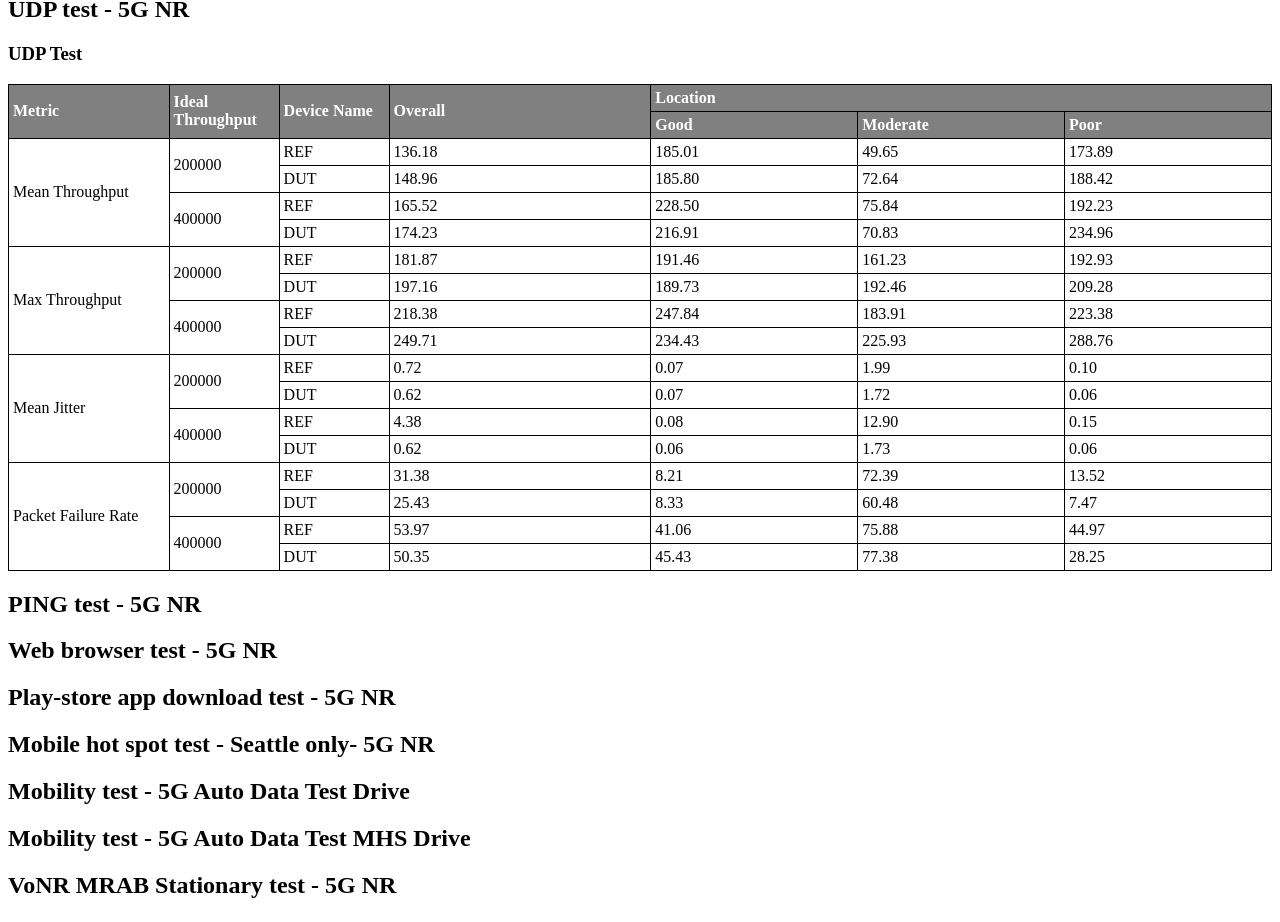
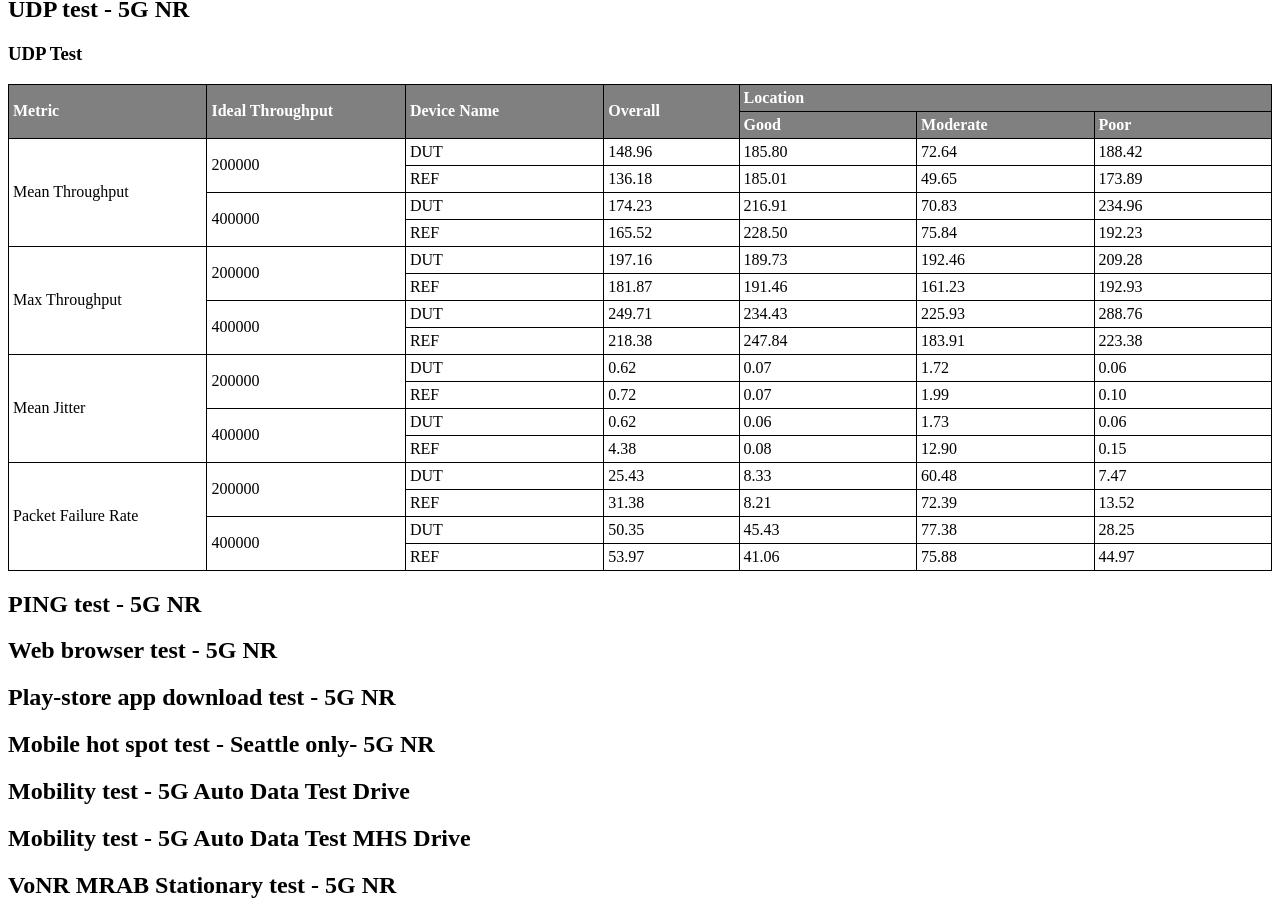
Before and after one commit to LiJieSu0/Fit4Launch_Report, a React (Create React App) app in the folder report-generator-app/: page / in a window 1280 px wide. Shown: the part 4055-4977 px from the top of the page. Built offline with nearby package versions, Linux system fonts and the light colour scheme; what chartjs-plugin-datalabels would draw is missing.

Commit message:
modify udp table style

```diff
--- a/report-generator-app/src/ReportDetails/DataPerformance/DpDetailsPage.js
+++ b/report-generator-app/src/ReportDetails/DataPerformance/DpDetailsPage.js
@@ -71,6 +71,17 @@ function DpDetailsPage() {
 
   const udpDL_Stationary_DL = [
     // Mean Throughput - 200 Mbps
+
+    {
+      metric: "Mean Throughput",
+      idealThroughput: "200000",
+      deviceName: "DUT",
+      location: {
+        good: udp_Stationary_Data.Good["UDP Download Task at 200 Mbps for 10 seconds"]["dut_5G auto_UDP DL 200M 10sec_Good"].Throughput.Mean,
+        moderate: udp_Stationary_Data.Moderate["UDP Download Task at 200 Mbps for 10 seconds"]["dut_5G auto_UDP Download Task at 200 Mbps for 10"].Throughput.Mean,
+        poor: udp_Stationary_Data.Poor["UDP Download Task at 200 Mbps for 10 seconds"]["dut_5G auto_UDP Download Task at 200 Mbps for 10 seconds_Poor Coverage_DA Test"].Throughput.Mean,
+      },
+    },
     {
       metric: "Mean Throughput",
       idealThroughput: "200000",
@@ -81,17 +92,18 @@ function DpDetailsPage() {
         poor: udp_Stationary_Data.Poor["UDP Download Task at 200 Mbps for 10 seconds"]["ref_5G auto_UDP Download Task at 200 Mbps for 10 seconds_Poor Coverage_DA Test"].Throughput.Mean,
       },
     },
+    // Mean Throughput - 400 Mbps
+
     {
       metric: "Mean Throughput",
-      idealThroughput: "200000",
+      idealThroughput: "400000",
       deviceName: "DUT",
       location: {
-        good: udp_Stationary_Data.Good["UDP Download Task at 200 Mbps for 10 seconds"]["dut_5G auto_UDP DL 200M 10sec_Good"].Throughput.Mean,
-        moderate: udp_Stationary_Data.Moderate["UDP Download Task at 200 Mbps for 10 seconds"]["dut_5G auto_UDP Download Task at 200 Mbps for 10"].Throughput.Mean,
-        poor: udp_Stationary_Data.Poor["UDP Download Task at 200 Mbps for 10 seconds"]["dut_5G auto_UDP Download Task at 200 Mbps for 10 seconds_Poor Coverage_DA Test"].Throughput.Mean,
+        good: udp_Stationary_Data.Good["UDP Download Task at 400 Mbps for 10 seconds"]["dut_5G auto_UDP DL 400M 10sec_Good"].Throughput.Mean,
+        moderate: udp_Stationary_Data.Moderate["UDP Download Task at 400 Mbps for 10 seconds"]["dut_5G auto_UDP Download Task at 400 Mbps for 10 seconds"].Throughput.Mean,
+        poor: udp_Stationary_Data.Poor["UDP Download Task at 400 Mbps for 10 seconds"]["dut_5G auto_UDP Download Task at 400 Mbps for 10 seconds_Poor Coverage_DA Test"].Throughput.Mean,
       },
     },
-    // Mean Throughput - 400 Mbps
     {
       metric: "Mean Throughput",
       idealThroughput: "400000",
@@ -102,17 +114,18 @@ function DpDetailsPage() {
         poor: udp_Stationary_Data.Poor["UDP Download Task at 400 Mbps for 10 seconds"]["ref_5G auto_UDP Download Task at 400 Mbps for 10 seconds_Poor Coverage_DA Test"].Throughput.Mean,
       },
     },
+    // Max Throughput - 200 Mbps
+
     {
-      metric: "Mean Throughput",
-      idealThroughput: "400000",
+      metric: "Max Throughput",
+      idealThroughput: "200000",
       deviceName: "DUT",
       location: {
-        good: udp_Stationary_Data.Good["UDP Download Task at 400 Mbps for 10 seconds"]["dut_5G auto_UDP DL 400M 10sec_Good"].Throughput.Mean,
-        moderate: udp_Stationary_Data.Moderate["UDP Download Task at 400 Mbps for 10 seconds"]["dut_5G auto_UDP Download Task at 400 Mbps for 10 seconds"].Throughput.Mean,
-        poor: udp_Stationary_Data.Poor["UDP Download Task at 400 Mbps for 10 seconds"]["dut_5G auto_UDP Download Task at 400 Mbps for 10 seconds_Poor Coverage_DA Test"].Throughput.Mean,
+        good: udp_Stationary_Data.Good["UDP Download Task at 200 Mbps for 10 seconds"]["dut_5G auto_UDP DL 200M 10sec_Good"].Throughput.Maximum,
+        moderate: udp_Stationary_Data.Moderate["UDP Download Task at 200 Mbps for 10 seconds"]["dut_5G auto_UDP Download Task at 200 Mbps for 10"].Throughput.Maximum,
+        poor: udp_Stationary_Data.Poor["UDP Download Task at 200 Mbps for 10 seconds"]["dut_5G auto_UDP Download Task at 200 Mbps for 10 seconds_Poor Coverage_DA Test"].Throughput.Maximum,
       },
     },
-    // Max Throughput - 200 Mbps
     {
       metric: "Max Throughput",
       idealThroughput: "200000",
@@ -123,17 +136,18 @@ function DpDetailsPage() {
         poor: udp_Stationary_Data.Poor["UDP Download Task at 200 Mbps for 10 seconds"]["ref_5G auto_UDP Download Task at 200 Mbps for 10 seconds_Poor Coverage_DA Test"].Throughput.Maximum,
       },
     },
+    // Max Throughput - 400 Mbps
+
     {
       metric: "Max Throughput",
-      idealThroughput: "200000",
+      idealThroughput: "400000",
       deviceName: "DUT",
       location: {
-        good: udp_Stationary_Data.Good["UDP Download Task at 200 Mbps for 10 seconds"]["dut_5G auto_UDP DL 200M 10sec_Good"].Throughput.Maximum,
-        moderate: udp_Stationary_Data.Moderate["UDP Download Task at 200 Mbps for 10 seconds"]["dut_5G auto_UDP Download Task at 200 Mbps for 10"].Throughput.Maximum,
-        poor: udp_Stationary_Data.Poor["UDP Download Task at 200 Mbps for 10 seconds"]["dut_5G auto_UDP Download Task at 200 Mbps for 10 seconds_Poor Coverage_DA Test"].Throughput.Maximum,
+        good: udp_Stationary_Data.Good["UDP Download Task at 400 Mbps for 10 seconds"]["dut_5G auto_UDP DL 400M 10sec_Good"].Throughput.Maximum,
+        moderate: udp_Stationary_Data.Moderate["UDP Download Task at 400 Mbps for 10 seconds"]["dut_5G auto_UDP Download Task at 400 Mbps for 10 seconds"].Throughput.Maximum,
+        poor: udp_Stationary_Data.Poor["UDP Download Task at 400 Mbps for 10 seconds"]["dut_5G auto_UDP Download Task at 400 Mbps for 10 seconds_Poor Coverage_DA Test"].Throughput.Maximum,
       },
     },
-    // Max Throughput - 400 Mbps
     {
       metric: "Max Throughput",
       idealThroughput: "400000",
@@ -144,17 +158,18 @@ function DpDetailsPage() {
         poor: udp_Stationary_Data.Poor["UDP Download Task at 400 Mbps for 10 seconds"]["ref_5G auto_UDP Download Task at 400 Mbps for 10 seconds_Poor Coverage_DA Test"].Throughput.Maximum,
       },
     },
+    // Mean Jitter - 200 Mbps
+
     {
-      metric: "Max Throughput",
-      idealThroughput: "400000",
+      metric: "Mean Jitter",
+      idealThroughput: "200000",
       deviceName: "DUT",
       location: {
-        good: udp_Stationary_Data.Good["UDP Download Task at 400 Mbps for 10 seconds"]["dut_5G auto_UDP DL 400M 10sec_Good"].Throughput.Maximum,
-        moderate: udp_Stationary_Data.Moderate["UDP Download Task at 400 Mbps for 10 seconds"]["dut_5G auto_UDP Download Task at 400 Mbps for 10 seconds"].Throughput.Maximum,
-        poor: udp_Stationary_Data.Poor["UDP Download Task at 400 Mbps for 10 seconds"]["dut_5G auto_UDP Download Task at 400 Mbps for 10 seconds_Poor Coverage_DA Test"].Throughput.Maximum,
+        good: udp_Stationary_Data.Good["UDP Download Task at 200 Mbps for 10 seconds"]["dut_5G auto_UDP DL 200M 10sec_Good"].Jitter.Mean,
+        moderate: udp_Stationary_Data.Moderate["UDP Download Task at 200 Mbps for 10 seconds"]["dut_5G auto_UDP Download Task at 200 Mbps for 10"].Jitter.Mean,
+        poor: udp_Stationary_Data.Poor["UDP Download Task at 200 Mbps for 10 seconds"]["dut_5G auto_UDP Download Task at 200 Mbps for 10 seconds_Poor Coverage_DA Test"].Jitter.Mean,
       },
     },
-    // Mean Jitter - 200 Mbps
     {
       metric: "Mean Jitter",
       idealThroughput: "200000",
@@ -165,17 +180,18 @@ function DpDetailsPage() {
         poor: udp_Stationary_Data.Poor["UDP Download Task at 200 Mbps for 10 seconds"]["ref_5G auto_UDP Download Task at 200 Mbps for 10 seconds_Poor Coverage_DA Test"].Jitter.Mean,
       },
     },
+    // Mean Jitter - 400 Mbps
+
     {
       metric: "Mean Jitter",
-      idealThroughput: "200000",
+      idealThroughput: "400000",
       deviceName: "DUT",
       location: {
-        good: udp_Stationary_Data.Good["UDP Download Task at 200 Mbps for 10 seconds"]["dut_5G auto_UDP DL 200M 10sec_Good"].Jitter.Mean,
-        moderate: udp_Stationary_Data.Moderate["UDP Download Task at 200 Mbps for 10 seconds"]["dut_5G auto_UDP Download Task at 200 Mbps for 10"].Jitter.Mean,
-        poor: udp_Stationary_Data.Poor["UDP Download Task at 200 Mbps for 10 seconds"]["dut_5G auto_UDP Download Task at 200 Mbps for 10 seconds_Poor Coverage_DA Test"].Jitter.Mean,
+        good: udp_Stationary_Data.Good["UDP Download Task at 400 Mbps for 10 seconds"]["dut_5G auto_UDP DL 400M 10sec_Good"].Jitter.Mean,
+        moderate: udp_Stationary_Data.Moderate["UDP Download Task at 400 Mbps for 10 seconds"]["dut_5G auto_UDP Download Task at 400 Mbps for 10 seconds"].Jitter.Mean,
+        poor: udp_Stationary_Data.Poor["UDP Download Task at 400 Mbps for 10 seconds"]["dut_5G auto_UDP Download Task at 400 Mbps for 10 seconds_Poor Coverage_DA Test"].Jitter.Mean,
       },
     },
-    // Mean Jitter - 400 Mbps
     {
       metric: "Mean Jitter",
       idealThroughput: "400000",
@@ -186,17 +202,18 @@ function DpDetailsPage() {
         poor: udp_Stationary_Data.Poor["UDP Download Task at 400 Mbps for 10 seconds"]["ref_5G auto_UDP Download Task at 400 Mbps for 10 seconds_Poor Coverage_DA Test"].Jitter.Mean,
       },
     },
+    // Packet Failure Rate - 200 Mbps
+
     {
-      metric: "Mean Jitter",
-      idealThroughput: "400000",
+      metric: "Packet Failure Rate",
+      idealThroughput: "200000",
       deviceName: "DUT",
       location: {
-        good: udp_Stationary_Data.Good["UDP Download Task at 400 Mbps for 10 seconds"]["dut_5G auto_UDP DL 400M 10sec_Good"].Jitter.Mean,
-        moderate: udp_Stationary_Data.Moderate["UDP Download Task at 400 Mbps for 10 seconds"]["dut_5G auto_UDP Download Task at 400 Mbps for 10 seconds"].Jitter.Mean,
-        poor: udp_Stationary_Data.Poor["UDP Download Task at 400 Mbps for 10 seconds"]["dut_5G auto_UDP Download Task at 400 Mbps for 10 seconds_Poor Coverage_DA Test"].Jitter.Mean,
+        good: udp_Stationary_Data.Good["UDP Download Task at 200 Mbps for 10 seconds"]["dut_5G auto_UDP DL 200M 10sec_Good"]["Error Ratio"].Mean,
+        moderate: udp_Stationary_Data.Moderate["UDP Download Task at 200 Mbps for 10 seconds"]["dut_5G auto_UDP Download Task at 200 Mbps for 10"]["Error Ratio"].Mean,
+        poor: udp_Stationary_Data.Poor["UDP Download Task at 200 Mbps for 10 seconds"]["dut_5G auto_UDP Download Task at 200 Mbps for 10 seconds_Poor Coverage_DA Test"]["Error Ratio"].Mean,
       },
     },
-    // Packet Failure Rate - 200 Mbps
     {
       metric: "Packet Failure Rate",
       idealThroughput: "200000",
@@ -207,27 +224,8 @@ function DpDetailsPage() {
         poor: udp_Stationary_Data.Poor["UDP Download Task at 200 Mbps for 10 seconds"]["ref_5G auto_UDP Download Task at 200 Mbps for 10 seconds_Poor Coverage_DA Test"]["Error Ratio"].Mean,
       },
     },
-    {
-      metric: "Packet Failure Rate",
-      idealThroughput: "200000",
-      deviceName: "DUT",
-      location: {
-        good: udp_Stationary_Data.Good["UDP Download Task at 200 Mbps for 10 seconds"]["dut_5G auto_UDP DL 200M 10sec_Good"]["Error Ratio"].Mean,
-        moderate: udp_Stationary_Data.Moderate["UDP Download Task at 200 Mbps for 10 seconds"]["dut_5G auto_UDP Download Task at 200 Mbps for 10"]["Error Ratio"].Mean,
-        poor: udp_Stationary_Data.Poor["UDP Download Task at 200 Mbps for 10 seconds"]["dut_5G auto_UDP Download Task at 200 Mbps for 10 seconds_Poor Coverage_DA Test"]["Error Ratio"].Mean,
-      },
-    },
     // Packet Failure Rate - 400 Mbps
-    {
-      metric: "Packet Failure Rate",
-      idealThroughput: "400000",
-      deviceName: "REF",
-      location: {
-        good: udp_Stationary_Data.Good["UDP Download Task at 400 Mbps for 10 seconds"]["ref_5G auto_UDP DL 400M 10sec_Good"]["Error Ratio"].Mean,
-        moderate: udp_Stationary_Data.Moderate["UDP Download Task at 400 Mbps for 10 seconds"]["ref_5G auto_UDP Download Task at 400 Mbps for 10 seconds"]["Error Ratio"].Mean,
-        poor: udp_Stationary_Data.Poor["UDP Download Task at 400 Mbps for 10 seconds"]["ref_5G auto_UDP Download Task at 400 Mbps for 10 seconds_Poor Coverage_DA Test"]["Error Ratio"].Mean,
-      },
-    },
+
     {
       metric: "Packet Failure Rate",
       idealThroughput: "400000",
@@ -238,6 +236,16 @@ function DpDetailsPage() {
         poor: udp_Stationary_Data.Poor["UDP Download Task at 400 Mbps for 10 seconds"]["dut_5G auto_UDP Download Task at 400 Mbps for 10 seconds_Poor Coverage_DA Test"]["Error Ratio"].Mean,
       },
     },
+    {
+      metric: "Packet Failure Rate",
+      idealThroughput: "400000",
+      deviceName: "REF",
+      location: {
+        good: udp_Stationary_Data.Good["UDP Download Task at 400 Mbps for 10 seconds"]["ref_5G auto_UDP DL 400M 10sec_Good"]["Error Ratio"].Mean,
+        moderate: udp_Stationary_Data.Moderate["UDP Download Task at 400 Mbps for 10 seconds"]["ref_5G auto_UDP Download Task at 400 Mbps for 10 seconds"]["Error Ratio"].Mean,
+        poor: udp_Stationary_Data.Poor["UDP Download Task at 400 Mbps for 10 seconds"]["ref_5G auto_UDP Download Task at 400 Mbps for 10 seconds_Poor Coverage_DA Test"]["Error Ratio"].Mean,
+      },
+    }
   ];
 
   return (
--- a/report-generator-app/src/ReportDetails/DataPerformance/DpUdpTable.js
+++ b/report-generator-app/src/ReportDetails/DataPerformance/DpUdpTable.js
@@ -33,7 +33,7 @@ function DpUdpTable({ data, tableName }) {
   return (
     <div className="">
       <h3>{tableName}</h3>
-      <table className="device-info-table dp-details-table">
+      <table className="device-info-table udp-stationary-details-table">
         <thead>
           <tr>
             <th rowSpan="2">Metric</th>
--- a/report-generator-app/src/StyleScript/Restricted_Report_Style.css
+++ b/report-generator-app/src/StyleScript/Restricted_Report_Style.css
@@ -210,7 +210,30 @@
 {
   width: 8% !important;
 }
+/* ---UDP-- */
+.udp-stationary-details-table{
+  width: 100%;
+  table-layout: fixed; /* 讓 width 設定生效，而不是依內容決定寬度 */
+  border-collapse: collapse;
+}
 
+/* 第一欄固定 200px（或百分比） */
+.udp-stationary-details-table th:first-child,
+.udp-stationary-details-table td:first-child {
+  width: 15% !important;
+}
+
+.udp-stationary-details-table th:nth-child(2),
+.udp-stationary-details-table td:nth-child(2),
+.udp-stationary-details-table th:nth-child(3),
+.udp-stationary-details-table td:nth-child(3)
+{
+  width: 15% !important;
+}
+.udp-stationary-details-table th:nth-child(4),
+.udp-stationary-details-table td:nth-child(4){
+  width: 10%;
+}
 .average-pass {
   background-color: var(--performance-pass);
   color: #FFFFFF;
```
